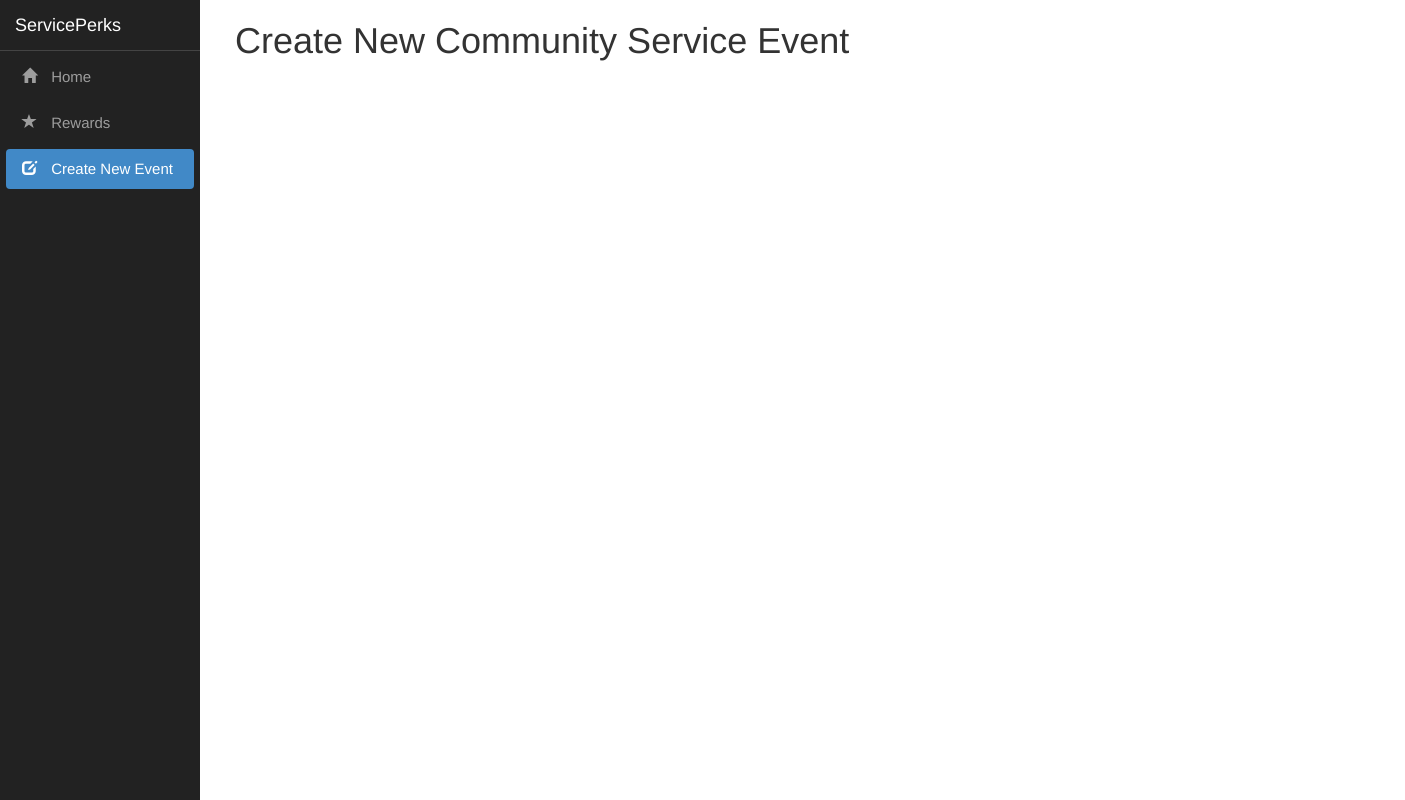
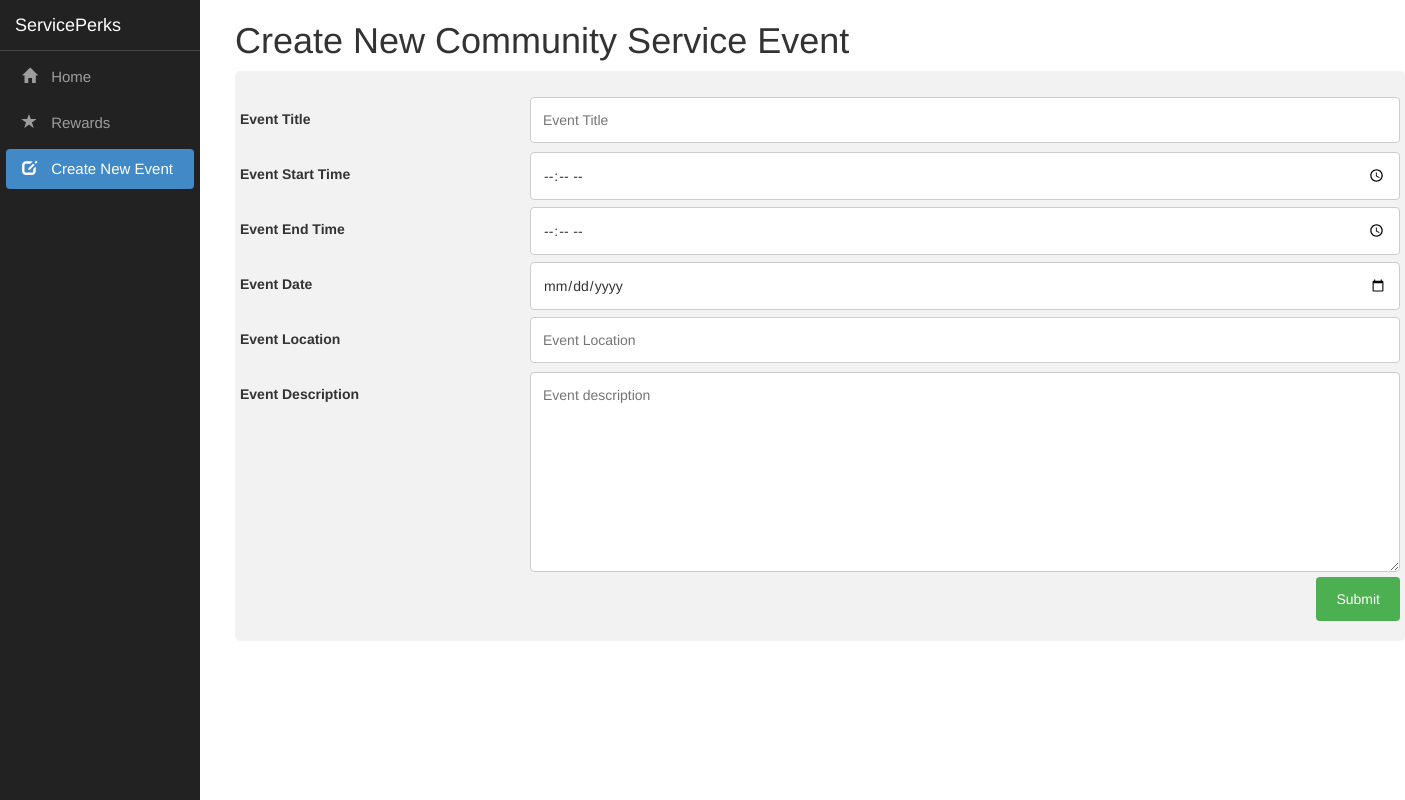
Before and after one commit to 58008hax/ServicePerks, an Angular app in the folder ClientApp/: page /create-event in a window 1280 px wide. Shown: the whole page, 1405 px wide, since content can reach past the window. Built offline with nearby package versions, Linux system fonts and the light colour scheme.

Commit message:
form html/css finished

```diff
--- a/ClientApp/src/app/create-event/create-event.component.css
+++ b/ClientApp/src/app/create-event/create-event.component.css
@@ -0,0 +1,65 @@
+* {
+    box-sizing: border-box;
+}
+
+input[type=text], [type=date], [type=time], textarea {
+    width: 100%;
+    padding: 12px;
+    border: 1px solid #ccc;
+    border-radius: 4px;
+    resize: vertical;
+}
+
+
+
+label {
+    padding: 12px 12px 12px 0;
+    display: inline-block;
+}
+
+input[type=submit] {
+    background-color: #4CAF50;
+    color: white;
+    padding: 12px 20px;
+    border: none;
+    border-radius: 4px;
+    cursor: pointer;
+    float: right;
+}
+
+input[type=submit]:hover {
+    background-color: #45a049;
+}
+
+.container {
+    border-radius: 5px;
+    background-color: #f2f2f2;
+    padding: 20px;
+}
+
+.col-25 {
+    float: left;
+    width: 25%;
+    margin-top: 6px;
+}
+
+.col-75 {
+    float: left;
+    width: 75%;
+    margin-top: 6px;
+}
+
+/* Clear floats after the columns */
+.row:after {
+    content: "";
+    display: table;
+    clear: both;
+}
+
+/* Responsive layout - when the screen is less than 600px wide, make the two columns stack on top of each other instead of next to each other */
+@media screen and (max-width: 600px) {
+    .col-25, .col-75, input[type=submit] {
+        width: 100%;
+        margin-top: 0;
+    }
+}
--- a/ClientApp/src/app/create-event/create-event.component.html
+++ b/ClientApp/src/app/create-event/create-event.component.html
@@ -1,3 +1,59 @@
 <section class="title-container">
     <h1>Create New Community Service Event</h1>
 </section>
+
+<div class="container">
+    <form action="">
+        <div class="row">
+            <div class="col-25">
+                <label for="title">Event Title</label>
+            </div>
+            <div class="col-75">
+                <input type="text" id="title" name="title" placeholder="Event Title">
+            </div>
+        </div>
+        <div class="row">
+            <div class="col-25">
+                <label for="start-time">Event Start Time</label>
+            </div>
+            <div class="col-75">
+                <input type="time" id="start-time" name="start-time">
+            </div>
+        </div>
+        <div class="row">
+            <div class="col-25">
+                <label for="end-time">Event End Time</label>
+            </div>
+            <div class="col-75">
+                <input type="time" id="end-time" name="end=time">
+            </div>
+        </div>
+        <div class="row">
+            <div class="col-25">
+                <label for="date">Event Date</label>
+            </div>
+            <div class="col-75">
+                <input type="date" id="date" name="date">
+            </div>
+        </div>
+        <div class="row">
+            <div class="col-25">
+                <label for="location">Event Location</label>
+            </div>
+            <div class="col-75">
+                <input type="text" id="location" name="location" placeholder="Event Location">
+            </div>
+        </div>
+        <div class="row">
+            <div class="col-25">
+                <label for="description">Event Description</label>
+            </div>
+            <div class="col-75">
+                <textarea id="description" name="description" placeholder="Event description" style="height:200px"></textarea>
+            </div>
+        </div>
+        <div class="row">
+            <input type="submit" value="Submit">
+        </div>
+    </form>
+</div>
```
